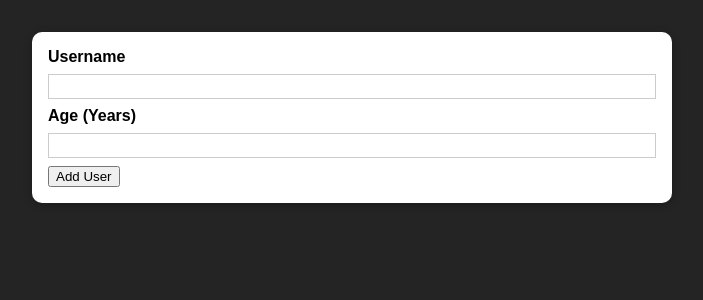
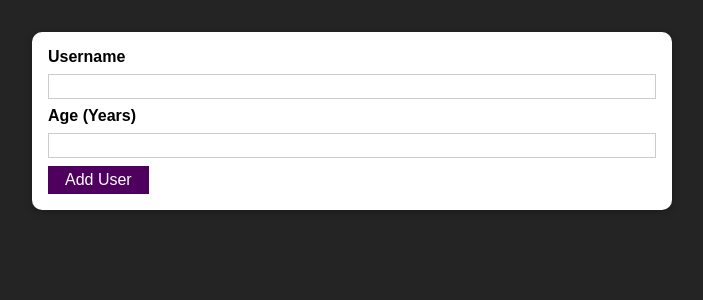
Before and after one commit to DevanshBajaj/UserCard, a React (Create React App) app: page / in a window 1280 px wide. Shown: the top 300 px of the page, without its empty margins (288-991 px from the left). Built offline with nearby package versions, Linux system fonts and the light colour scheme.

Commit message:
added re usable button component

```diff
--- /dev/null
+++ b/src/components/UI/Button.js
@@ -0,0 +1,17 @@
+import React from 'react';
+
+import classes from './Button.module.css';
+
+const Button = (props) => {
+    return (
+        <button
+            className={classes.button}
+            type={props.type || 'button'}
+            onClick={props.onClick}
+        >
+            {props.children}
+        </button>
+    );
+};
+
+export default Button;
--- /dev/null
+++ b/src/components/UI/Button.module.css
@@ -0,0 +1,18 @@
+.button {
+    font: inherit;
+    border: 1px solid #4f005f;
+    background: #4f005f;
+    color: white;
+    padding: 0.25rem 1rem;
+    cursor: pointer;
+  }
+
+  .button:hover,
+  .button:active {
+    background: #741188;
+    border-color: #741188;
+  }
+
+  .button:focus {
+    outline: none;
+  }
--- a/src/components/Users/AddUser.js
+++ b/src/components/Users/AddUser.js
@@ -1,5 +1,6 @@
 import React from 'react';
 
+import Button from '../UI/Button';
 import Card from '../UI/Card';
 import classes from './AddUser.module.css';
 
@@ -15,7 +16,7 @@ const AddUser = (props) => {
         <input id="username" type="text" />
         <label htmlFor="age">Age (Years)</label>
         <input id="age" type="number" />
-        <button type="submit">Add User</button>
+        <Button type="submit">Add User</Button>
       </form>
     </Card>
   );
```
